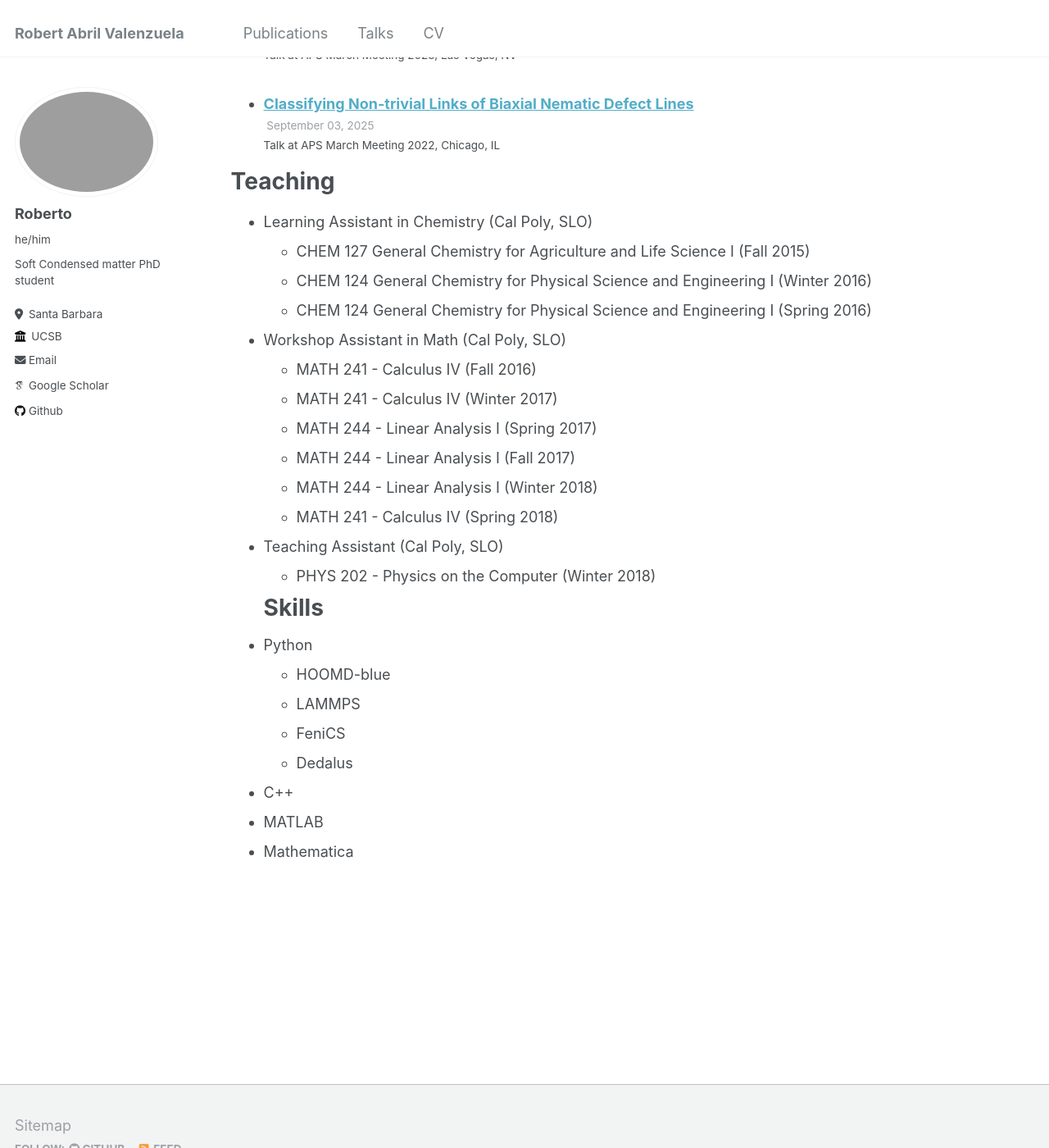
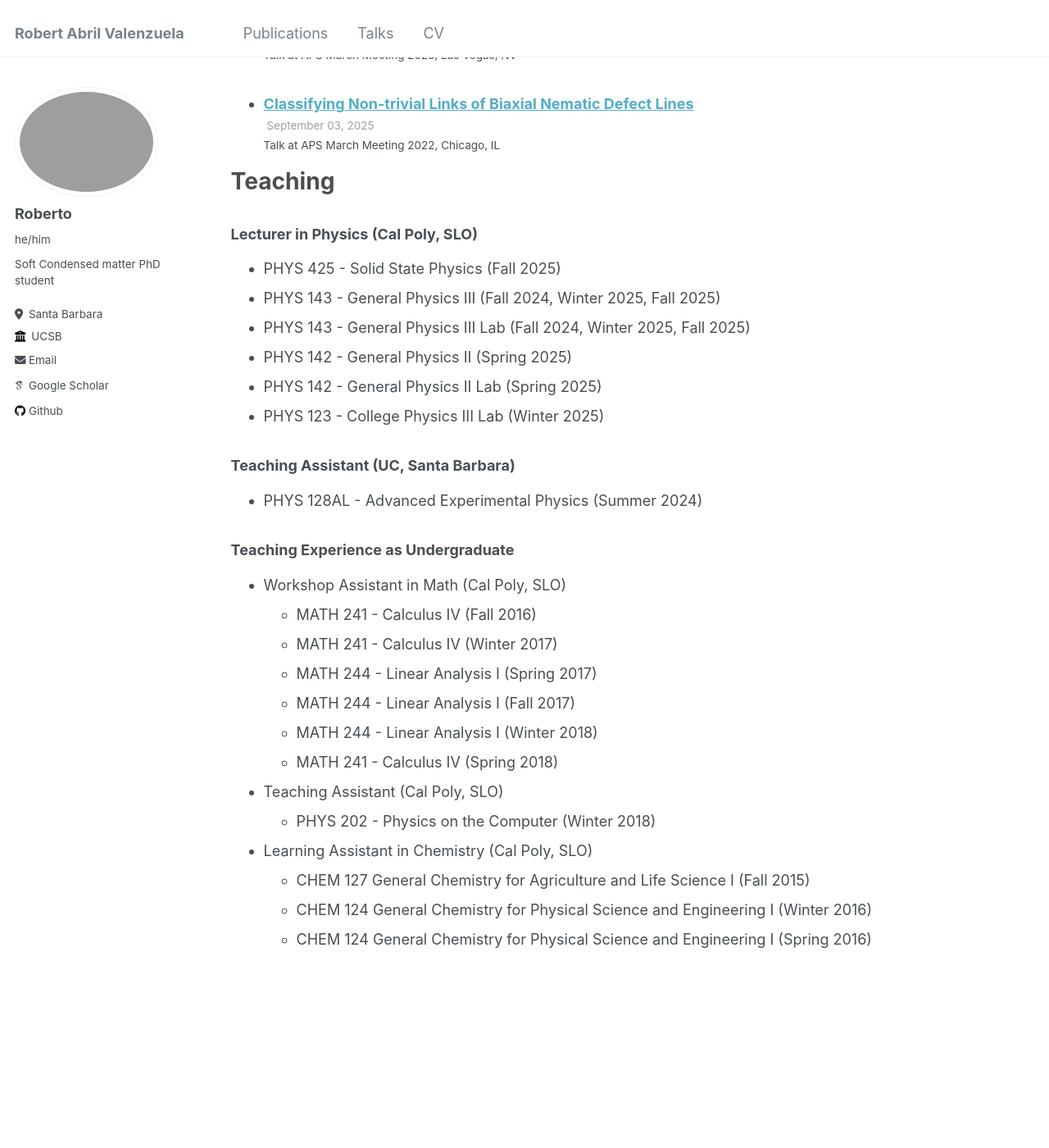
Before and after one commit to rabril/rabril.github.io, a Jekyll site: the page built from _pages/cv.md, in a window 1280 px wide and 1400 px high, scrolled down 933 px. Shown: the whole window at 82% size. Built offline with Jekyll 4.4.1, drawn with Linux system fonts in a browser that asks for light colours; some web fonts are replaced.

Commit message:
Update cv.md

```diff
--- a/_pages/cv.md
+++ b/_pages/cv.md
@@ -36,10 +36,19 @@ Talks
 
 Teaching
 ======
-* Learning Assistant in Chemistry (Cal Poly, SLO)
-  * CHEM 127 General Chemistry for Agriculture and Life Science I (Fall 2015)
-  * CHEM 124 General Chemistry for Physical Science and Engineering I (Winter 2016)
-  * CHEM 124 General Chemistry for Physical Science and Engineering I (Spring 2016)
+### Lecturer in Physics (Cal Poly, SLO)
+* PHYS 425 - Solid State Physics (Fall 2025)
+* PHYS 143 - General Physics III (Fall 2024, Winter 2025, Fall 2025)
+* PHYS 143 - General Physics III Lab (Fall 2024, Winter 2025, Fall 2025)
+* PHYS 142 - General Physics II (Spring 2025)
+* PHYS 142 - General Physics II Lab (Spring 2025)
+* PHYS 123 - College Physics III Lab (Winter 2025)
+
+
+### Teaching Assistant (UC, Santa Barbara)
+* PHYS 128AL - Advanced Experimental Physics (Summer 2024)
+
+### Teaching Experience as Undergraduate
 * Workshop Assistant in Math (Cal Poly, SLO)
   * MATH 241 - Calculus IV (Fall 2016)
   * MATH 241 - Calculus IV (Winter 2017)
@@ -49,15 +58,7 @@ Teaching
   * MATH 241 - Calculus IV (Spring 2018)
 * Teaching Assistant (Cal Poly, SLO)
   * PHYS 202 - Physics on the Computer (Winter 2018)
-
-
-  Skills
-======
-* Python
-  * HOOMD-blue
-  * LAMMPS
-  * FeniCS
-  * Dedalus
-* C++
-* MATLAB
-* Mathematica
+* Learning Assistant in Chemistry (Cal Poly, SLO)
+  * CHEM 127 General Chemistry for Agriculture and Life Science I (Fall 2015)
+  * CHEM 124 General Chemistry for Physical Science and Engineering I (Winter 2016)
+  * CHEM 124 General Chemistry for Physical Science and Engineering I (Spring 2016)
```
